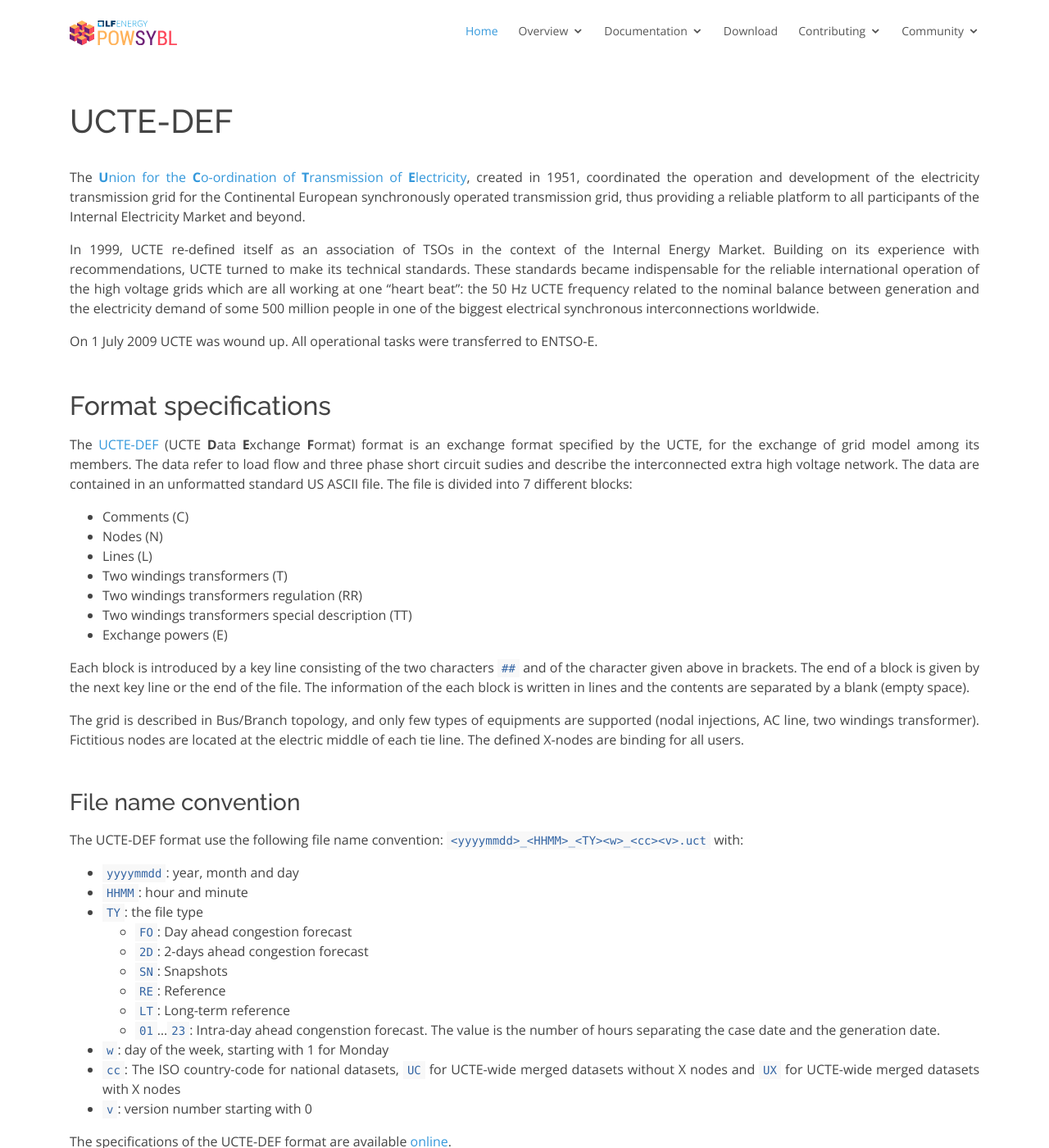
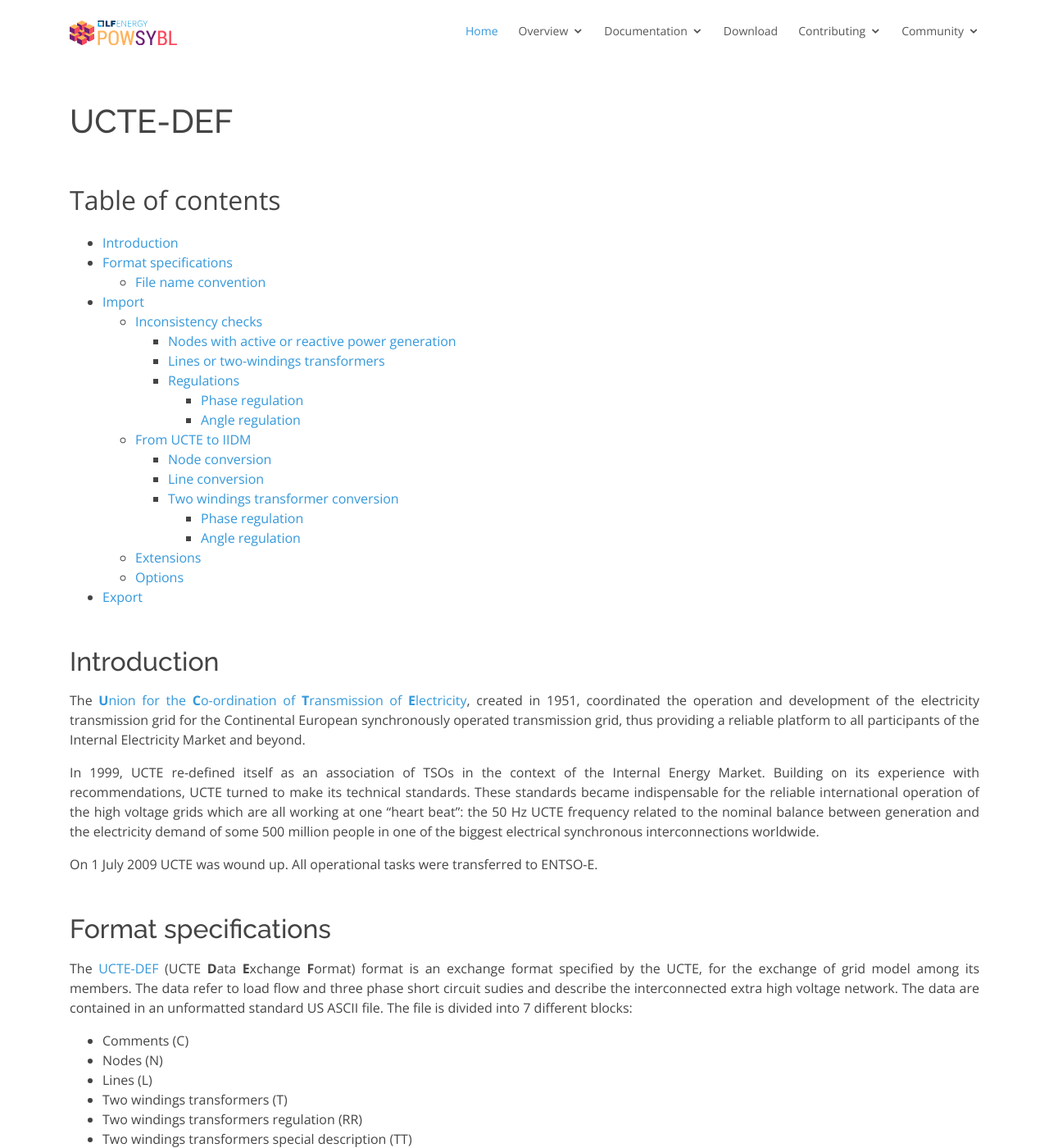
Before and after one commit to powsybl/powsybl.github.io, a Jekyll site: the page built from pages/documentation/grid/formats/ucte-def.md, in a window 1280 px wide and 1400 px high. Shown: the whole window at 82% size. Built offline with Jekyll 4.4.1, drawn with Linux system fonts in a browser that asks for light colours; our own code applies the rules of GitHub Pages for plain Markdown files; some of the changed text lies outside the part shown.

Commit message:
Add toc in UCTE
Signed-off-by: Mathieu BAGUE <mathieu.bague@rte-france.com>

```diff
--- a/_config.yml
+++ b/_config.yml
@@ -9,5 +9,8 @@
 theme: null
 markdown: kramdown
 
+kramdown:
+  toc_levels: 2..6
+
 plugins:
   - jekyll-relative-links
--- a/assets/css/powsybl.css
+++ b/assets/css/powsybl.css
@@ -22,6 +22,15 @@
 span.heading {
     margin-top: -4rem;
     padding-top: 4rem;
+}
+
+/* Table of contents */
+#markdown-toc::before {
+    content: "Table of contents";
+    margin-left: -2.5rem;
+    font-size: 2rem;
+    font-weight: 500;
+    line-height: 2.5em;
 }
 
 /* Links */
--- a/pages/documentation/grid/formats/ucte-def.md
+++ b/pages/documentation/grid/formats/ucte-def.md
@@ -4,6 +4,11 @@
 ---
 
 # UCTE-DEF
+
+* TOC
+{:toc}
+
+## Introduction
 The [**U**nion for the **C**o-ordination of **T**ransmission of **E**lectricity](https://www.ucte.org), created in 1951, coordinated the operation and development of the electricity transmission grid for the Continental European synchronously operated transmission grid, thus providing a reliable platform to all participants of the Internal Electricity Market and beyond.
 
 In 1999, UCTE re-defined itself as an association of TSOs in the context of the Internal Energy Market. Building on its experience with recommendations, UCTE turned to make its technical standards. These standards became indispensable for the reliable international operation of the high voltage grids which are all working at one “heart beat”: the 50 Hz UCTE frequency related to the nominal balance between generation and the electricity demand of some 500 million people in one of the biggest electrical synchronous interconnections worldwide.
@@ -88,7 +93,7 @@
 | \\(maxQ > 9999\\) | \\(maxQ = 9999\\) |
 | \\(minQ < -9999\\) | \\(minQ = -9999\\) |
 
-#### Lines or two-windings transformers:
+#### Lines or two-windings transformers
 
 Notations:
 - \\(X\\): reactance in \\(\Omega\\)
```
Also changed, not shown: _includes/toc.html (added, +112 -0 lines).
